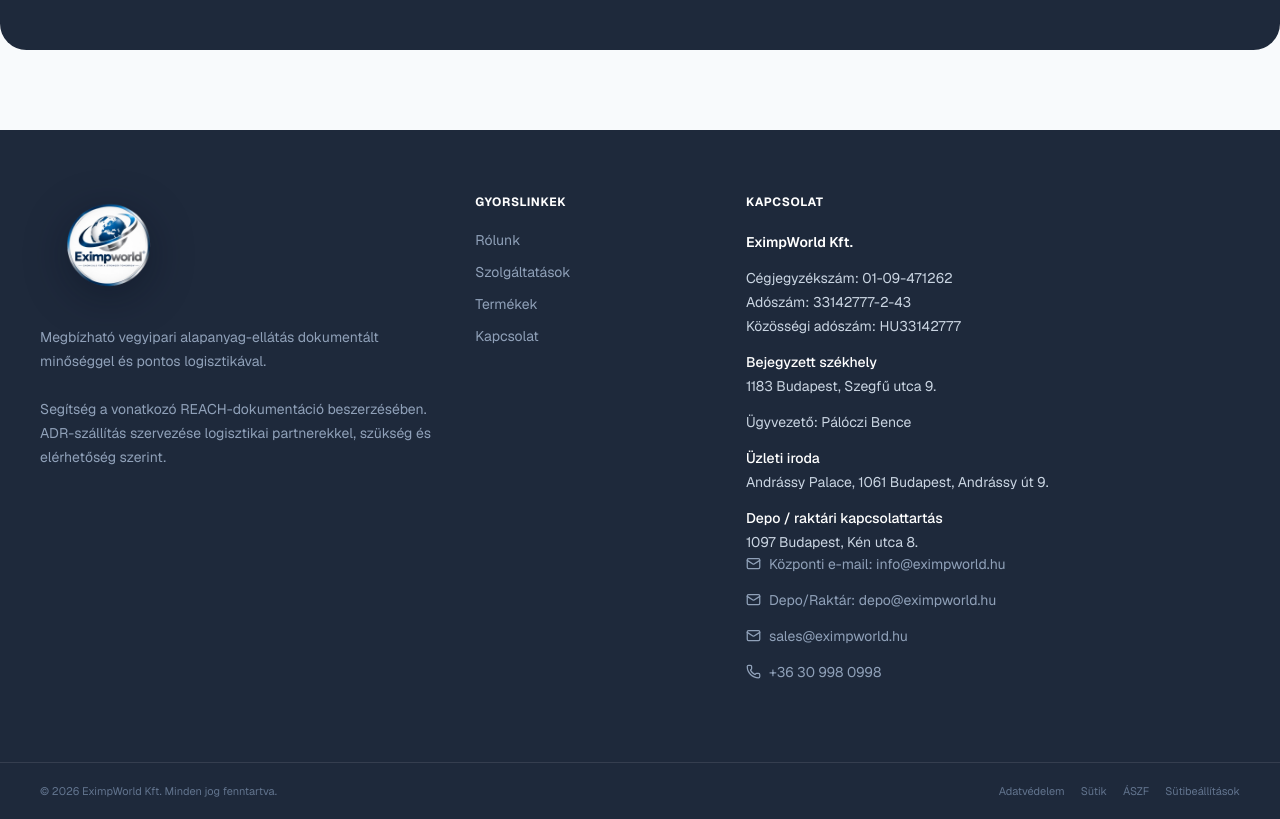
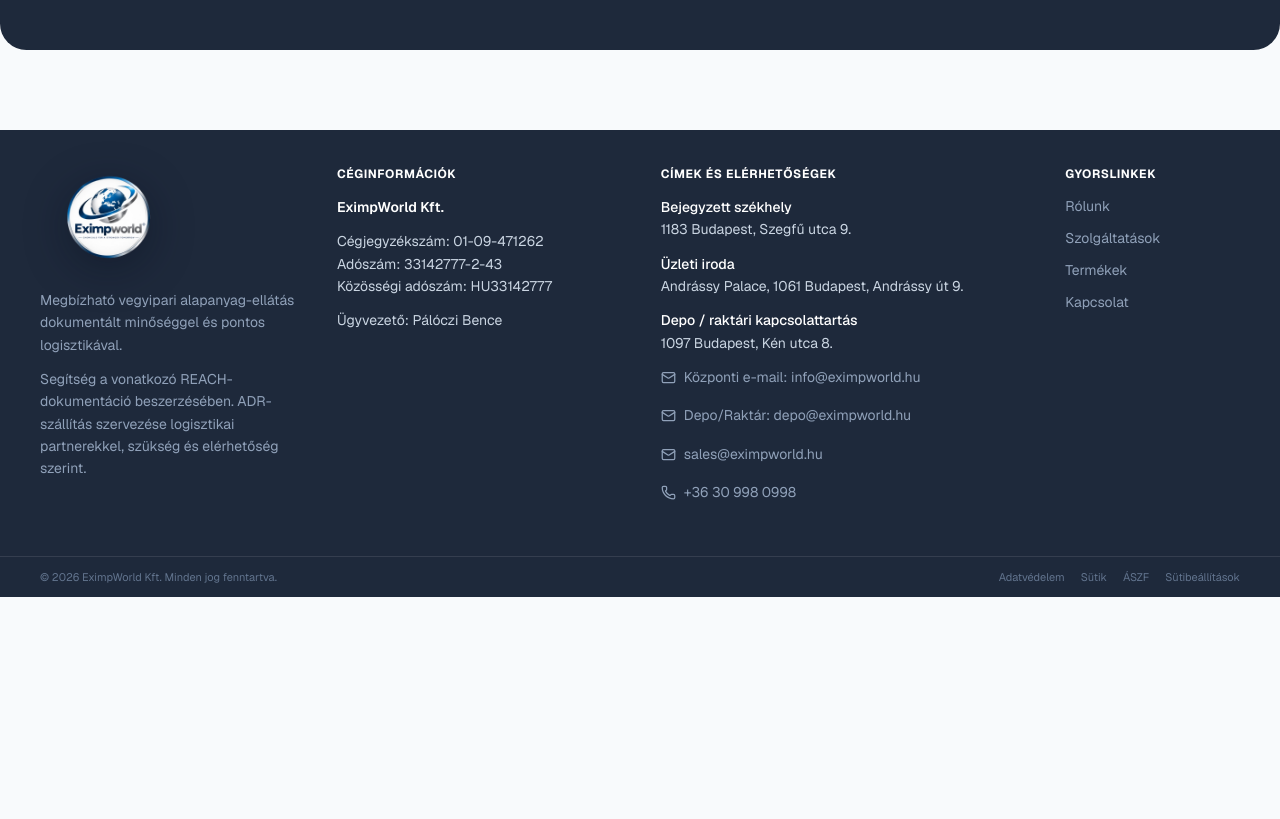
Before and after one commit to kurkoglobal-beep/eximpworld, a Next.js app: page / in a window 1280 px wide. Shown: the part 5228-6047 px from the top of the page. After the commit the page ends 5825 px from the top, so only its background shows below. Built offline with nearby package versions, Linux system fonts and the light colour scheme.

Commit message:
Refine localized footers into compact four-column layouts

```diff
--- /dev/null
+++ b/components/footer.module.css
@@ -0,0 +1,13 @@
+.grid { display: grid; grid-template-columns: minmax(0, 1fr); gap: 32px; width: 100%; max-width: 1600px; margin-inline: auto; padding: 40px 24px; }
+.grid > div { min-width: 0; }
+.footer .grid p, .footer .grid address { line-height: 1.6; }
+.footer .grid > div > p { margin-top: 12px; }
+.footer .grid > div > :global(.footer-title) { margin-top: 0; margin-bottom: 14px; }
+.footer :global(.footer-link) { margin-top: 8px; }
+.footer :global(.footer-line) { margin-top: 8px; font-size: 14px; overflow-wrap: anywhere; }
+.footer :global(.footer-line) svg { flex-shrink: 0; }
+.grid > div > div { margin-top: 10px; }
+.grid a { overflow-wrap: anywhere; }
+@media (min-width: 768px) { .grid { grid-template-columns: repeat(2, minmax(0, 1fr)); gap: 28px 40px; padding: 36px 32px; } }
+@media (min-width: 1024px) { .grid { grid-template-columns: 1fr 1.1fr 1.4fr .65fr; gap: 28px; padding: 36px 40px; } }
+@media (min-width: 1440px) { .grid { gap: 40px; } }
--- a/components/site-shell.tsx
+++ b/components/site-shell.tsx
@@ -1,4 +1,5 @@
 'use client';
+import footerStyles from './footer.module.css';
 import { englishContact } from '@/config/english-contact';
 import LocaleLink from '@/components/locale-link';
 import { usePathname } from 'next/navigation';
@@ -147,8 +148,8 @@
     ? ['Products', 'Industries', 'Services', 'About', 'Contact']
     : labels[locale].slice(1);
   return (
-    <footer className="bg-[#1E293B] text-slate-300">
-      <div className={`mx-auto grid max-w-[1400px] gap-10 px-5 py-16 lg:px-10 [&>div]:min-w-0 ${en ? "md:grid-cols-2 xl:grid-cols-[1fr_1.2fr_1.2fr_.7fr]" : "md:grid-cols-[1.2fr_.7fr_1.5fr]"}`}>
+    <footer className={`bg-[#1E293B] text-slate-300 ${footerStyles.footer}`}>
+      <div className={footerStyles.grid}>
         <div>
           <Brand inverted />
           <p className="mt-5 max-w-sm text-sm leading-6 text-slate-400">
@@ -178,25 +179,19 @@
             ].map(([name, role, email]) => <div key={email}><p className="font-semibold text-white">{name}</p><p className="text-slate-400">{role}</p><a className="break-words hover:text-white" href={`mailto:${email}`}>{email}</a></div>)}
           </div>
         </>}
-        <div>
+        {!en && <>
+          <div className="space-y-3 text-sm leading-6">
+            <h3 className="footer-title">Céginformációk</h3>
+            <p className="font-semibold text-white">EximpWorld Kft.</p>
+            <p>Cégjegyzékszám: 01-09-471262<br />Adószám: 33142777-2-43<br />Közösségi adószám: HU33142777</p>
+            <p>Ügyvezető: Pálóczi Bence</p>
+          </div>
+          <div>
           <h3 className="footer-title">
-            {locale === 'hu' ? 'Gyorslinkek' : 'Quick links'}
-          </h3>
-          {footerLinks.map((x, i) => (
-            <LocaleLink className="footer-link" href={x} key={x}>
-              {footerLabels[i]}
-            </LocaleLink>
-          ))}
-        </div>
-        {!en && <div>
-          <h3 className="footer-title">
-            {locale === 'hu' ? 'Kapcsolat' : 'Contact'}
+            Címek és elérhetőségek
           </h3>
           <div className="space-y-3 text-sm leading-6">
-            <p className="font-semibold text-white">EximpWorld Kft.</p>
-            <p>Cégjegyzékszám: 01-09-471262<br />Adószám: 33142777-2-43<br />Közösségi adószám: HU33142777</p>
             <div><p className="font-medium text-white">Bejegyzett székhely</p><address className="not-italic">1183 Budapest, Szegfű utca 9.</address></div>
-            <p>Ügyvezető: Pálóczi Bence</p>
             <div><p className="font-medium text-white">Üzleti iroda</p><address className="not-italic">Andrássy Palace, 1061 Budapest, Andrássy út 9.</address></div>
             <div><p className="font-medium text-white">Depo / raktári kapcsolattartás</p><address className="not-italic">1097 Budapest, Kén utca 8.</address></div>
           </div>
@@ -233,10 +228,20 @@
           {company.vat && (
             <p className="footer-line">VAT: {company.vat}</p>
           )}
-        </div>}
+        </div></>}
+        <div>
+          <h3 className="footer-title">
+            {locale === 'hu' ? 'Gyorslinkek' : 'Quick links'}
+          </h3>
+          {footerLinks.map((x, i) => (
+            <LocaleLink className="footer-link" href={x} key={x}>
+              {footerLabels[i]}
+            </LocaleLink>
+          ))}
+        </div>
       </div>
       <div className="border-t border-white/10">
-        <div className="mx-auto flex max-w-[1400px] flex-wrap justify-between gap-3 px-5 py-5 text-[11px] text-slate-500 lg:px-10">
+        <div className="mx-auto flex max-w-[1400px] flex-wrap justify-between gap-3 px-5 py-3 text-[11px] text-slate-500 lg:px-10">
           <span>
             © {new Date().getFullYear()} {companyName}{' '}
             {locale === 'hu'
```
